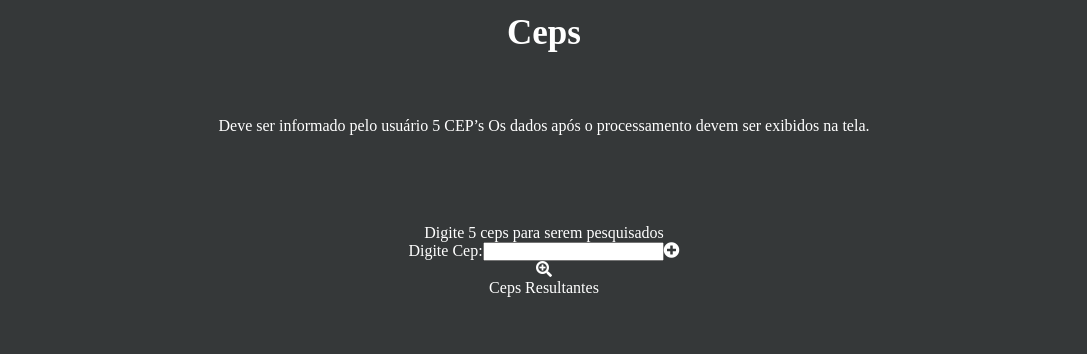
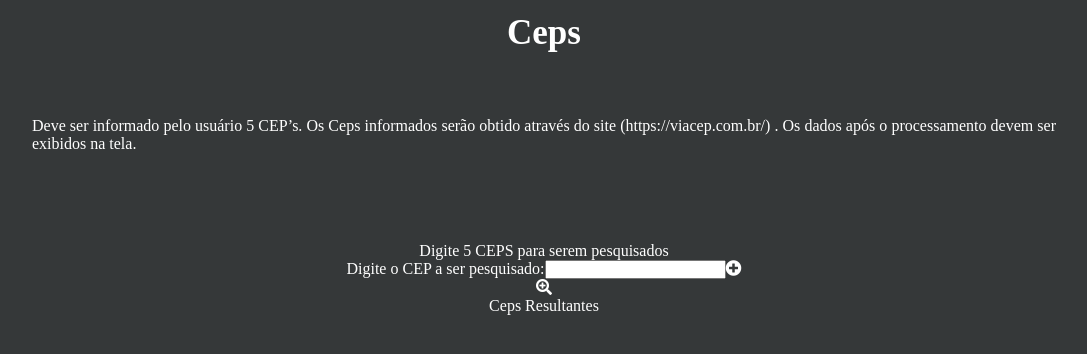
Before and after one commit to mazzillio/Teste-FullStack, a React (Create React App) app in the folder front/: page /ceps in a window 1280 px wide. Shown: the top 354 px of the page, without its empty margins (96-1183 px from the left). Built offline with nearby package versions, Linux system fonts and the light colour scheme.

Commit message:
Mudança para container e header

```diff
--- a/front/src/assets/header.module.css
+++ b/front/src/assets/header.module.css
@@ -1,4 +1,5 @@
 .header p{
-    text-align: center;
+
+    text-align: justify;
     margin-top: 5%;
 }
--- a/front/src/components/ceps.js
+++ b/front/src/components/ceps.js
@@ -33,13 +33,14 @@ export default function Ceps()
             <>
             <Header
                 title='Ceps'
-                text={`Deve ser informado pelo usuário 5 CEP’s
+                text={`Deve ser informado pelo usuário 5 CEP’s.
+                Os Ceps informados serão obtido através do site (https://viacep.com.br/) .
                 Os dados após o processamento devem ser exibidos na tela.
                 `}
             />
             <div style={{marginTop:'7%'}}>
-                <p>Digite 5 ceps para serem pesquisados</p>
-                <label for="Cep">Digite Cep:</label>
+                <p>Digite 5 CEPS para serem pesquisados</p>
+                <label for="Cep">Digite o CEP a ser pesquisado:</label>
                 <input name="Cep" value={cepDigitado} onChange={(e)=>handleCep(e.target.value)}/>
                 <i class="fas fa-plus-circle" onClick={click}></i>
                 <ul>
--- a/front/src/components/palindromo.js
+++ b/front/src/components/palindromo.js
@@ -2,6 +2,7 @@ import { useEffect, useState } from 'react'
 import styles from '../assets/palindromo.module.css'
 import {api} from '../services/api'
 import Header from './header'
+import Container from './container'
 export default function Palindromo()
 {
     const [ini,setIni]=useState(0)
@@ -21,7 +22,8 @@ export default function Palindromo()
         }
     }
     return (
-       <div className={styles.div}>
+       <Container>
+           <>
            <Header
                 title="Palindromo"
                 text={`Números palíndromos são aqueles que escritos da direita para esquerda ou da esquerda para direita tem o mesmo valor.
@@ -53,6 +55,7 @@ export default function Palindromo()
                    </ul>
                </section>
            </div>
-       </div>
+           </>
+        </Container>
     )
 }
--- a/front/src/components/troco.js
+++ b/front/src/components/troco.js
@@ -2,6 +2,8 @@
 import styles from '../assets/troco.module.css'
 import { api } from '../services/api'
 import { useState } from 'react/cjs/react.development'
+import Container from './container'
+import Header from './header'
 export default function Troco()
 {
     const  [valor,setValor]=useState(0.0)
@@ -20,14 +22,14 @@ export default function Troco()
         }
     }
     return(
-        <div className={styles.div}>
-            <header>
-                <h1>Troco</h1>
-                <p>Suponha que um caixa disponha apenas de notas de 1, 10 e 100 reais. Considerando que alguém está pagando uma compra, escreva um algoritmo que mostre o número mínimo de notas que o caixa deve fornecer como troco.
+        <Container>
+            <>
+            <Header
+                title="Troco"
+                text={`Suponha que um caixa disponha apenas de notas de 1, 10 e 100 reais. Considerando que alguém está pagando uma compra, escreva um algoritmo que mostre o número mínimo de notas que o caixa deve fornecer como troco.
                 Mostre também: o valor da compra, o valor do troco e a quantidade de cada tipo de nota do troco. Suponha que o sistema monetário não utilize moedas.
-                O valor da compra e o valor de dinheiro entregue ao caixa deve ser informado pelo usuário.
-                </p>
-           </header>
+                O valor da compra e o valor de dinheiro entregue ao caixa deve ser informado pelo usuário.`}
+            />
            <div className={styles.divSessao}>
                <h2>Digite valores para a consulta:</h2>
                <section>
@@ -65,7 +67,8 @@ export default function Troco()
                }
 
            </div>
-        </div>
+           </>
+        </Container>
     )
 
 }
--- a/front/src/components/veiculo.js
+++ b/front/src/components/veiculo.js
@@ -4,6 +4,7 @@ import {api} from '../services/api'
 import { useEffect, useState } from "react";
 import InfoVeiculos from "./infoveiculos";
 import { ReqVeiculos } from "../functions/ReqVeiculos";
+import Container from "./container";
 
 
 export default function Veiculos(){
@@ -36,7 +37,8 @@ export default function Veiculos(){
     },[veiculos,newVeiculos])
 
     return (
-        <div className={styles.div}>
+        <Container>
+            <>
             <Header
                 title='Veiculos'
                 text={`Precisamos controlar melhor os dados de alguns veículos que ficam na nossa garagem.
@@ -74,6 +76,7 @@ export default function Veiculos(){
                         }
                 </ul>
             </div>
-        </div>
+            </>
+            </Container>
     )
 }
```
